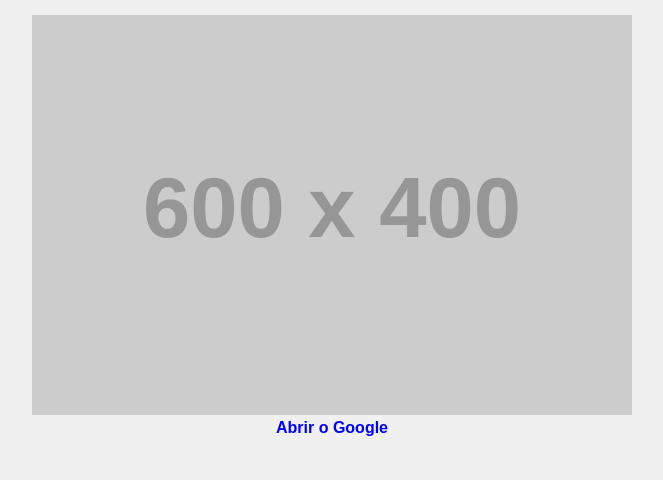
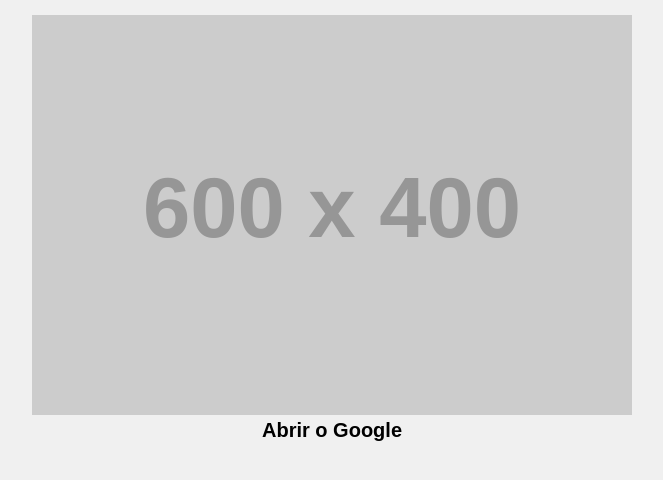
Before and after one commit to beatrizpmaia/css-fs25, a plain HTML site: page index.html in a window 1280 px wide. In both pictures the pointer is over the link "Abrir o Google". Shown: the part 104-584 px from the top of the page, without its empty margins (308-971 px from the left). Drawn offline with Linux system fonts and the light colour scheme; placeholder pictures from the web are drawn by us.

Commit message:
Aplicando hover no link com trasition(animaçao)

```diff
--- a/style.css
+++ b/style.css
@@ -20,3 +20,9 @@ a {
     text-decoration: none; /*Remove o sublinhado padrão dos links*/
     font-weight: bold; /*Negrito - bold -> padrão*/
 }
+
+a:hover {
+    color:black; /*Mudança da cor do link ao passar o mouse */
+    font-size: 20px; /*Aumenta o tamanho ao passar o mouse*/
+    transition: 0.3s; /*Transição de estilo conforme o tempo estabelecido*/
+}
```
